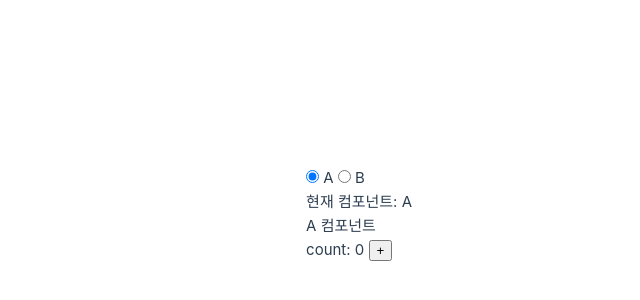
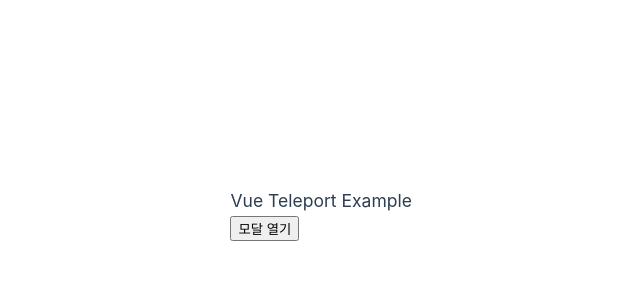
Before and after one commit to Oneul1213/VueDoc, a Vue app in the folder Vue3/vue3-doc/: page / in a window 1280 px wide. Shown: the part 186-486 px from the top of the page, without its empty margins (228-868 px from the left). Built offline with nearby package versions, Linux system fonts and the light colour scheme.

Commit message:
[Vue3] 빌트인 컴포넌트 - Teleport까지

```diff
--- a/Vue3/vue3-doc/src/App.vue
+++ b/Vue3/vue3-doc/src/App.vue
@@ -1,26 +1,14 @@
 <template>
-  <div>
-    <label>
-      <input type="radio" v-model="activeComponent" :value="CompA" /> A
-    </label>
-
-    <label>
-      <input type="radio" v-model="activeComponent" :value="CompB" /> B
-    </label>
-
-    <p>현재 컴포넌트: {{ activeComponent === CompA ? 'A' : 'B' }}</p>
-    <KeepAlive :max="2">
-      <component :is="activeComponent" />
-    </KeepAlive>
+  <div class="outer">
+    <h3>Vue Teleport Example</h3>
+    <div>
+      <MyModal />
+    </div>
   </div>
 </template>
 
 <script setup>
-import CompA from '@/components/CompA.vue'
-import CompB from '@/components/CompB.vue'
-import { shallowRef } from 'vue'
-
-const activeComponent = shallowRef(CompA)
+import MyModal from '@/components/MyModal.vue'
 </script>
 
 <style scoped>
--- /dev/null
+++ b/Vue3/vue3-doc/src/components/MyModal.vue
@@ -0,0 +1,28 @@
+<template>
+    <button @click="open = true">모달 열기</button>
+
+    <Teleport to="body">
+        <div v-if="open" class="modal">
+            <p>짜자잔~ 모달입니다!</p>
+            <button @click="open = false">닫기</button>
+        </div>
+    </Teleport>
+</template>
+
+<script setup>
+import { ref } from 'vue'
+
+const open = ref(false)
+</script>
+
+<style scoped>
+.modal {
+    position: fixed;
+    z-index: 999;
+    top: 20%;
+    left: 50%;
+    width: 300px;
+    margin-left: -150px;
+    background-color: aquamarine;
+}
+</style>
```
